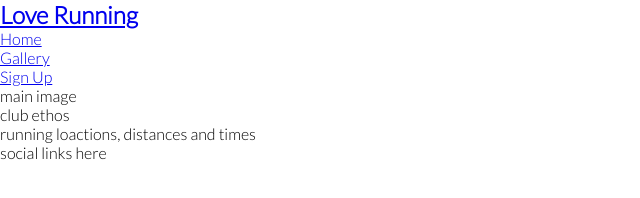
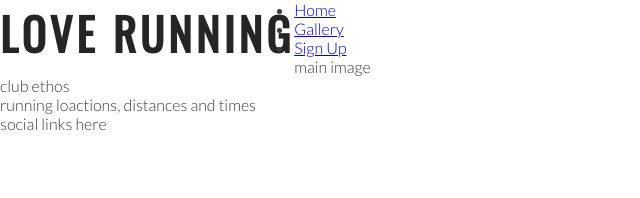
Before and after one commit to mmunson94/love-running, a plain HTML site: page index.html in a window 1280 px wide. Shown: the whole page, without its empty margins (0-640 px from the left). Drawn offline with nearby package versions, Linux system fonts and the light colour scheme.

Commit message:
Add style for headings and logo

```diff
--- a/assets/css/style.css
+++ b/assets/css/style.css
@@ -9,4 +9,17 @@
 body {
     font-family: Lato, sans-serif;
     font-weight: 300;
+    color: #3a3a3a;
 }
+
+h1, h2 {
+    font-family: oswald, sans sans-serif;
+    text-transform: uppercase;
+    letter-spacing: 4px;
+    color: #252525;
+}
+
+#logo {
+    float: left;
+    font-size: 280%;
+}
--- a/index.html
+++ b/index.html
@@ -13,7 +13,7 @@
 <body>
     <header>
         <a href="index.html">
-            <h2>Love Running</h2>
+            <h1 id="logo">Love Running</h1>
         </a>
         <nav>
             <ul>
```
